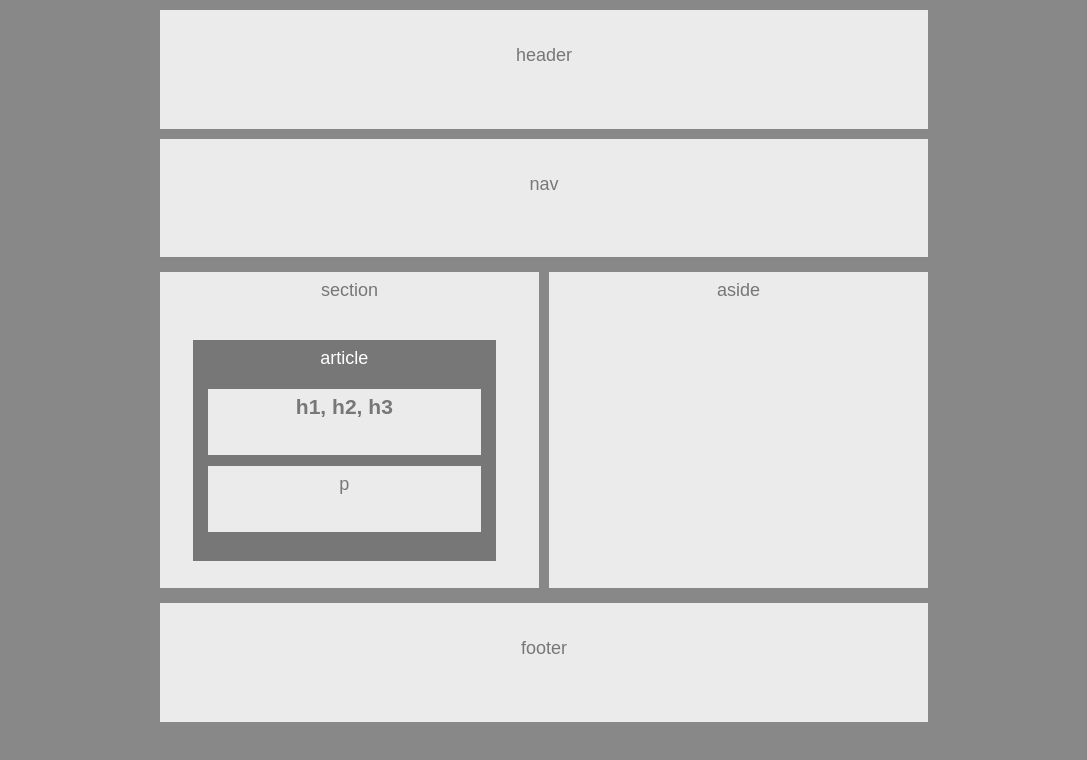
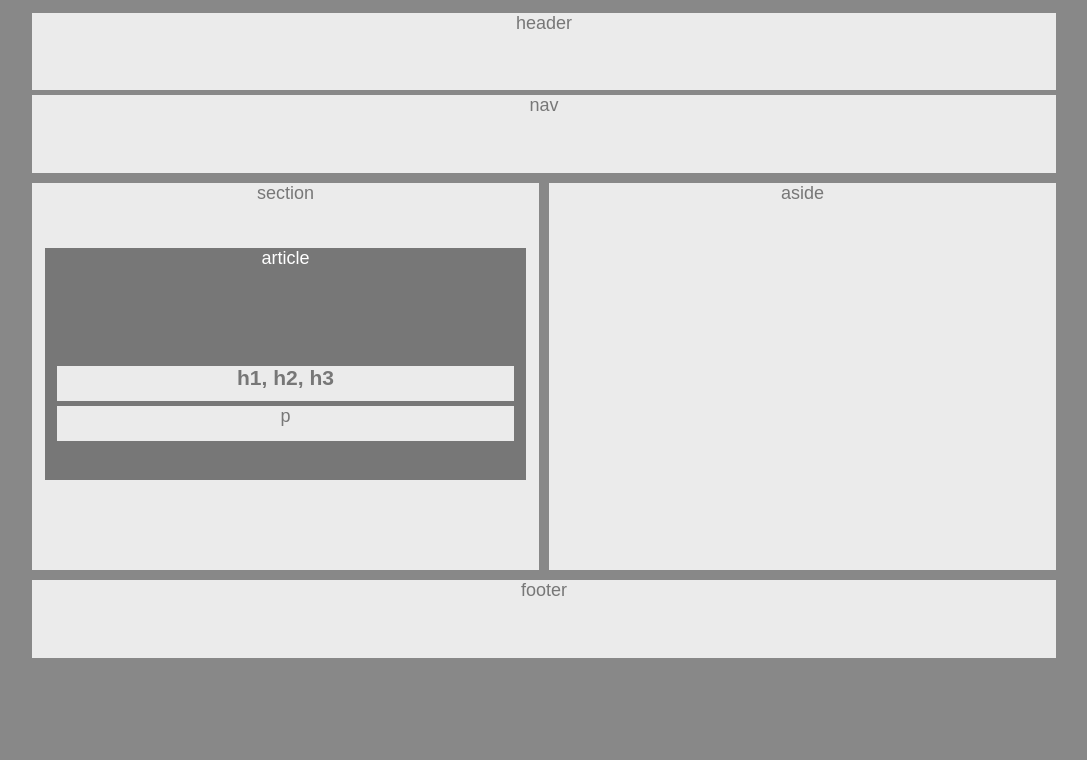
Before and after one commit to rajdhandus/HW-Wireframe, a plain HTML site: page index.html in a window 1280 px wide. Shown: the whole page, without its empty margins (96-1183 px from the left). Drawn offline with Linux system fonts and the light colour scheme.

Commit message:
Updates..

```diff
--- a/style.css
+++ b/style.css
@@ -3,9 +3,9 @@
 }
 
 body {
-    margin: 5px auto;
+    margin: 1% auto;
     padding: 0;
-    width: 60%;
+    width: 80%;
     text-align: center;
     font-family: 'Arial', 'Helvetica Neue', Helvetica, sans-serif;
     font-size: 18px;
@@ -13,23 +13,19 @@ body {
     color: #777;
 }
 
-header, nav, section, aside, footer{
+header, nav, footer{
+    height: 10%;
     background: #ebebeb;
-    margin: 10px auto;
-
-}
-
-header, nav, footer{
-    height: 15%;
-    line-height: 500%;
+    margin: 0.5% auto;
 }
 
 aside, section{
-    height: 40%;
+    background: #ebebeb;
+    margin: 1% auto;
+    height: 50%;
     float: left;
     margin:5px;
     width: calc(50% - 5px);
-    line-height: 200%;
 }
 
 section {
@@ -49,30 +45,21 @@ aside {
 
 article {
     background: #777;
-    margin: 5px 10px;
-    height: 70%;
-    position: absolute;
-    top: 20%;
-    left: 6%;
+    margin: 1% auto;
+    height: 60%;
+    position: relative;
+    top: 10%;
     color: white;
-    width: 80%
+    width: 95%
 
 }
 
 h1, p {
     background: #ebebeb;
-    margin: 5%;
-    width: 90%;
-    height: 30%;
+    margin: 1% auto;
+    width: 95%;
+    height: 15%;
+    position: relative;
+    top: 40%;
     color: #777;
 }
-
-h1 {
-    position: absolute;
-    top: 15%;
-}
-
-p {
-    position: absolute;
-    top: 50%;
-}
```
